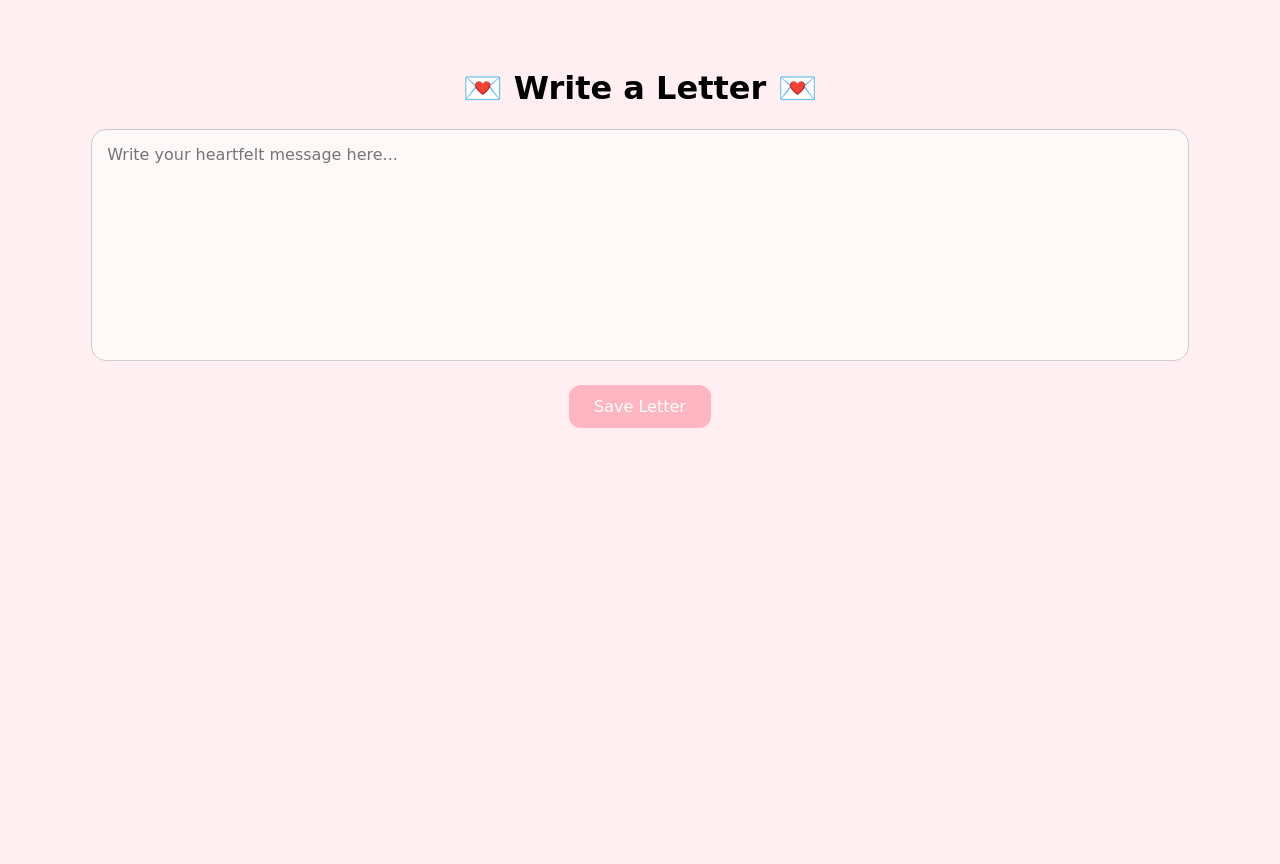
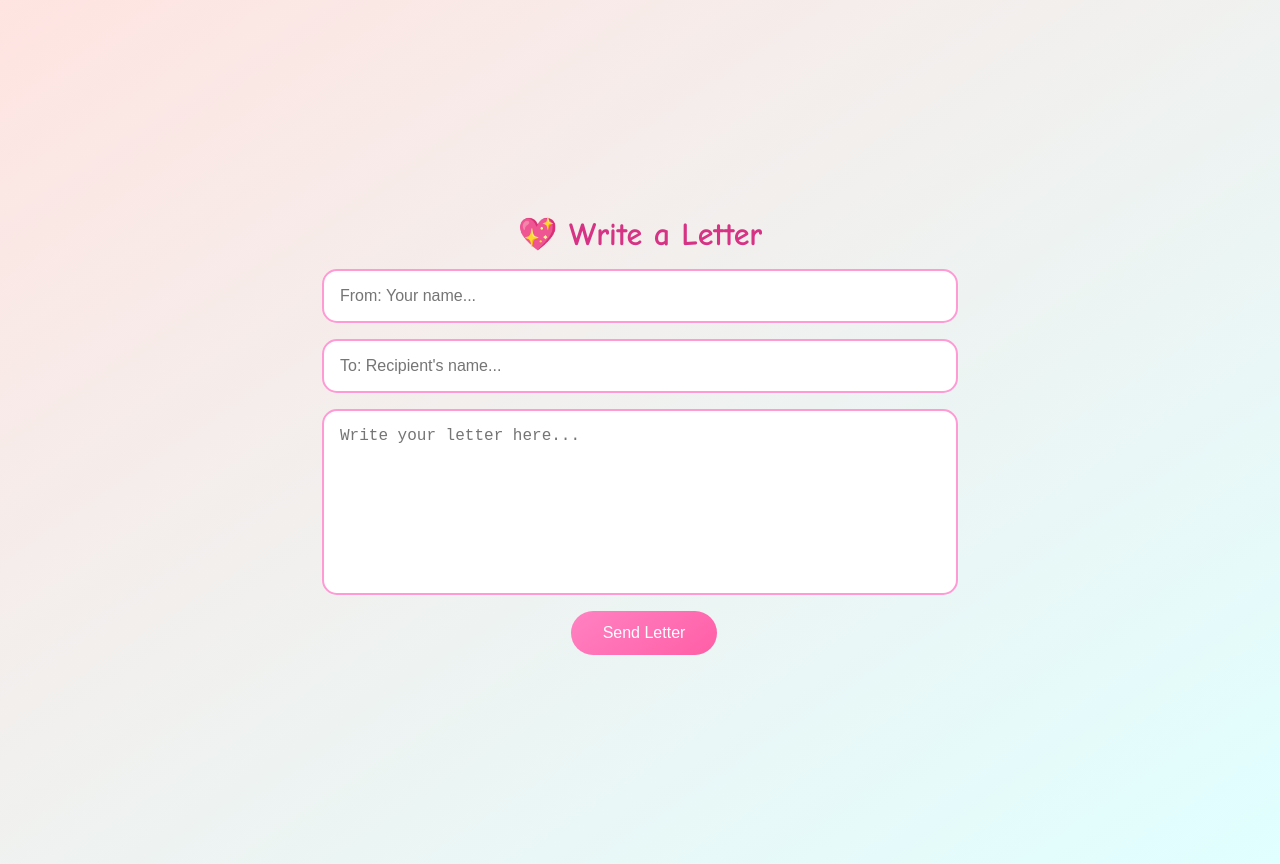
Before and after one commit to Mashi-ari/Specially-For-Vancyn-Only, a plain HTML site: page write-letter.html in a window 1280 px wide. Before the commit the page ends 800 px from the top, so only its background shows below. Drawn offline with Linux system fonts and the light colour scheme.

Commit message:
Update write-letter.html

```diff
--- a/write-letter.html
+++ b/write-letter.html
@@ -1,89 +1,117 @@
 <!DOCTYPE html>
 <html lang="en">
 <head>
-  <meta charset="UTF-8">
+  <meta charset="UTF-8" />
+  <meta name="viewport" content="width=device-width, initial-scale=1.0"/>
   <title>Write a Letter</title>
+  <link rel="stylesheet" href="style.css" />
   <style>
     body {
-      background-color: #ffeef2;
-      font-family: 'Segoe Script', cursive;
-      text-align: center;
-      padding: 40px;
+      background-color: #fff4fa;
+      font-family: 'Comic Sans MS', 'Segoe UI', sans-serif;
+      color: #d63384;
+      display: flex;
+      flex-direction: column;
+      align-items: center;
+      padding: 2rem;
+    }
+
+    h1 {
+      font-size: 2rem;
+      margin-bottom: 1rem;
+    }
+
+    input, textarea {
+      width: 90%;
+      max-width: 600px;
+      margin-bottom: 1rem;
+      border: 2px solid #ff9ad5;
+      border-radius: 15px;
+      padding: 1rem;
+      font-size: 1rem;
+      outline: none;
     }
 
     textarea {
-      width: 90%;
-      height: 200px;
-      padding: 15px;
-      border-radius: 15px;
-      border: 1px solid #ccc;
-      font-family: 'Segoe Script', cursive;
-      background: #fff8f8;
-      font-size: 16px;
+      height: 150px;
       resize: none;
     }
 
     button {
-      background-color: #ffb6c1;
-      color: #fff;
+      padding: 0.8rem 2rem;
+      font-size: 1rem;
       border: none;
-      padding: 12px 25px;
-      margin-top: 20px;
-      border-radius: 12px;
+      border-radius: 25px;
+      background: linear-gradient(145deg, #ff82c2, #ff5ea6);
+      color: white;
       cursor: pointer;
-      font-family: 'Segoe Script', cursive;
-      font-size: 16px;
-      transition: background-color 0.3s;
+      transition: transform 0.2s ease;
     }
 
     button:hover {
-      background-color: #ff91ac;
+      transform: scale(1.05);
+    }
+
+    .success-message {
+      margin-top: 1rem;
+      font-size: 0.9rem;
+      color: green;
     }
   </style>
-</head>
-<body>
-  <h1>💌 Write a Letter 💌</h1>
 
-  <textarea id="letterInput" placeholder="Write your heartfelt message here..."></textarea>
-  <br>
-  <button onclick="saveLetter()">Save Letter</button>
-
+  <!-- Firebase SDKs -->
   <script type="module">
     import { initializeApp } from "https://www.gstatic.com/firebasejs/10.8.1/firebase-app.js";
     import { getFirestore, collection, addDoc, serverTimestamp } from "https://www.gstatic.com/firebasejs/10.8.1/firebase-firestore.js";
 
     const firebaseConfig = {
-      apiKey: "AIzaSyB1QR1yzTnToUKmpQQ0d5OEQ0dGQO6S6YM",
+      apiKey: "AIzaSyDraVz12WMdE3wr6cI1iH3VUfu57NDbfw",
       authDomain: "specially-for-vancyn-only.firebaseapp.com",
       projectId: "specially-for-vancyn-only",
       storageBucket: "specially-for-vancyn-only.appspot.com",
       messagingSenderId: "862016241865",
-      appId: "1:862016241865:web:88020a06ce8fe884068d18",
+      appId: "1:862016241865:web:88002a06ce8fe884068d18",
       measurementId: "G-2TD3PB38NW"
     };
 
     const app = initializeApp(firebaseConfig);
     const db = getFirestore(app);
 
-    async function saveLetter() {
-      const letterText = document.getElementById('letterInput').value;
-      if (!letterText) {
-        alert("Please write something!");
+    async function sendLetter() {
+      const fromName = document.getElementById("fromInput").value.trim();
+      const toName = document.getElementById("toInput").value.trim();
+      const content = document.getElementById("letterInput").value.trim();
+      const message = document.getElementById("successMessage");
+
+      if (fromName === "" || toName === "" || content === "") {
+        alert("Please fill in all the fields!");
         return;
       }
 
       try {
         await addDoc(collection(db, "letters"), {
-          text: letterText,
+          from: fromName,
+          to: toName,
+          content,
           timestamp: serverTimestamp()
         });
-        alert("Letter saved! 💌");
-        document.getElementById('letterInput').value = '';
-      } catch (e) {
-        console.error("Error saving letter:", e);
-        alert("Something went wrong. Try again.");
+        message.textContent = "Letter sent successfully! 💌";
+        document.getElementById("fromInput").value = "";
+        document.getElementById("toInput").value = "";
+        document.getElementById("letterInput").value = "";
+      } catch (error) {
+        console.error("Error sending letter: ", error);
+        message.textContent = "Something went wrong. Please try again.";
       }
     }
   </script>
+</head>
+<body>
+  <h1>💖 Write a Letter</h1>
+  <input type="text" id="fromInput" placeholder="From: Your name..." />
+  <input type="text" id="toInput" placeholder="To: Recipient's name..." />
+  <textarea id="letterInput" placeholder="Write your letter here..."></textarea>
+  <button onclick="sendLetter()">Send Letter</button>
+  <div class="success-message" id="successMessage"></div>
 </body>
 </html>
```
